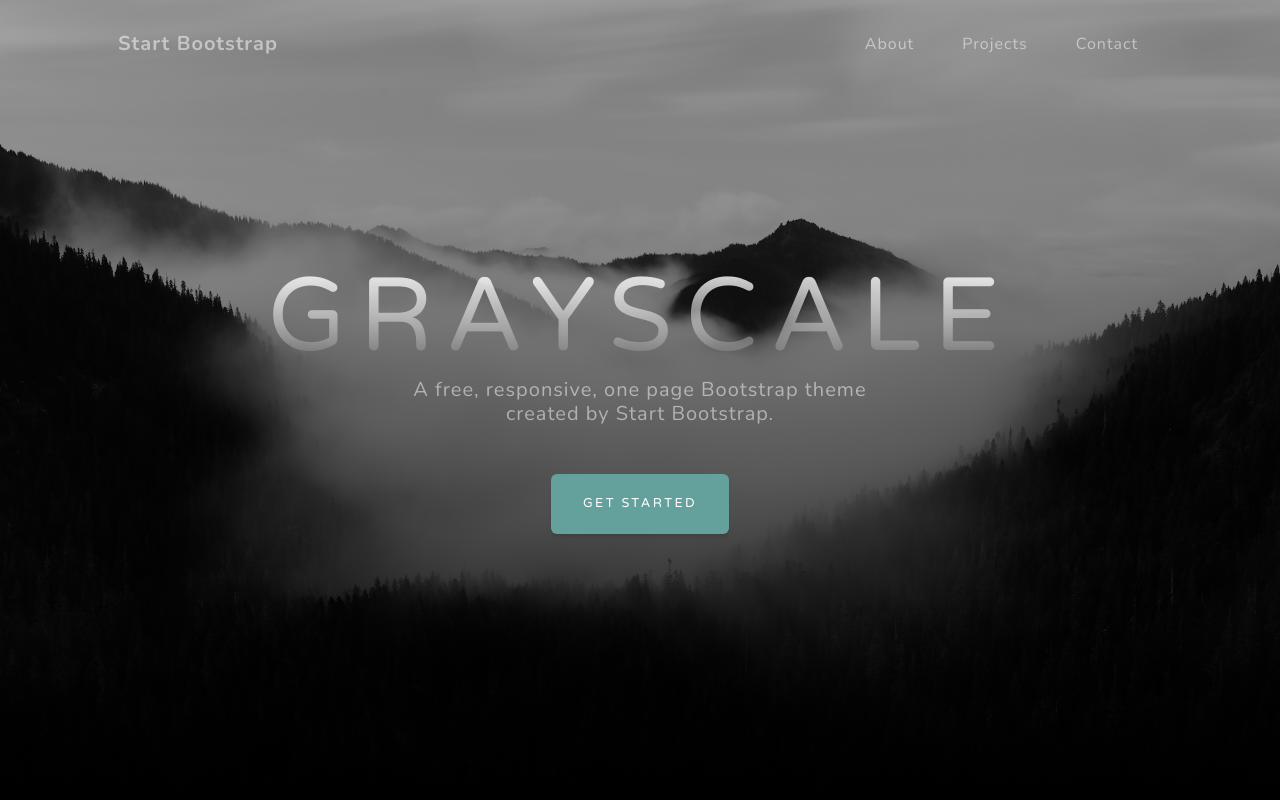
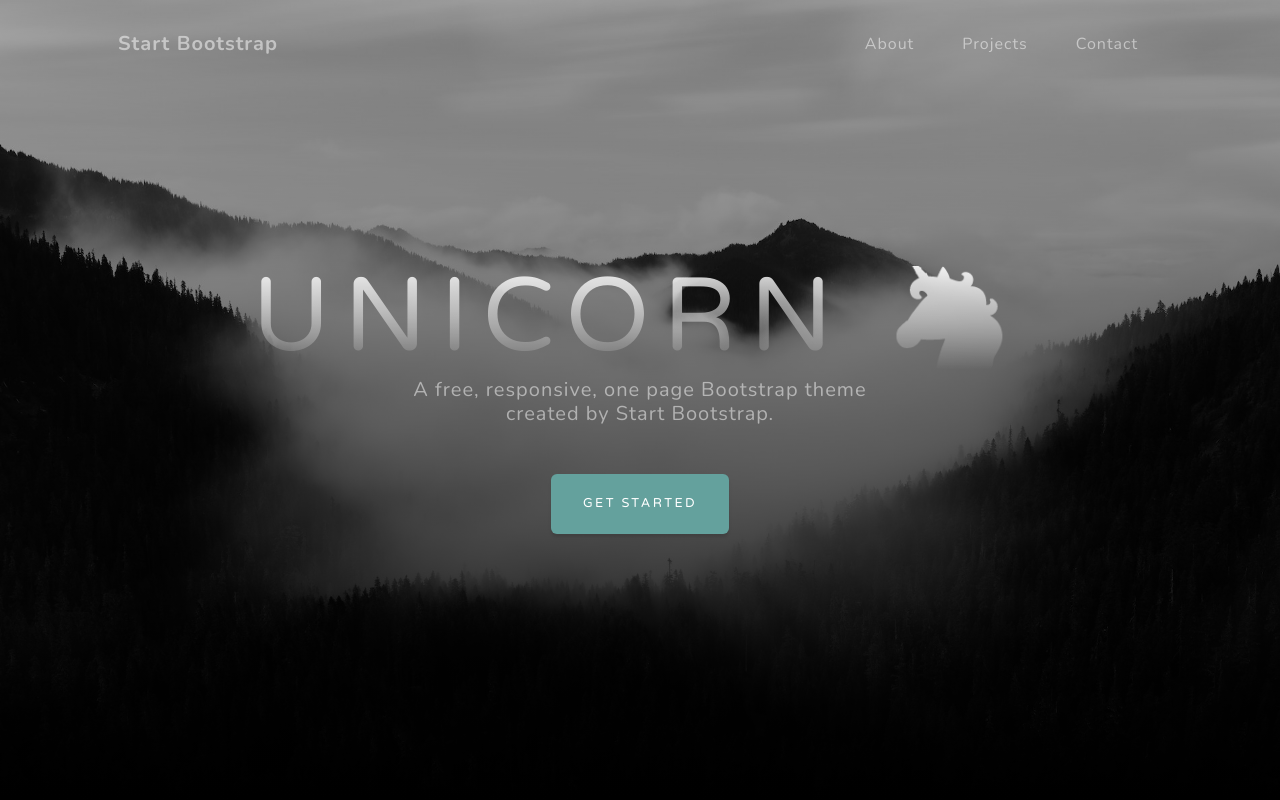
Before and after one commit to carl-pla/carl-pla.github.io, a plain HTML site: page index.html in a window 1280 px wide. Shown: the top 800 px of the page. Drawn offline with nearby package versions, Linux system fonts and the light colour scheme.

Commit message:
:lipstick: change title

```diff
--- a/index.html
+++ b/index.html
@@ -38,7 +38,9 @@
             <div class="container px-4 px-lg-5 d-flex h-100 align-items-center justify-content-center">
                 <div class="d-flex justify-content-center">
                     <div class="text-center">
-                        <h1 class="mx-auto my-0 text-uppercase">Grayscale</h1>
+                        <h1 class="mx-auto my-0 text-uppercase">Unicorn 🦄
+
+                        </h1>
                         <h2 class="text-white-50 mx-auto mt-2 mb-5">A free, responsive, one page Bootstrap theme created by Start Bootstrap.</h2>
                         <a class="btn btn-primary" href="#about">Get Started</a>
                     </div>
```
